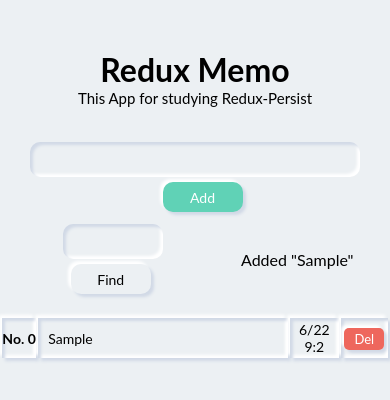
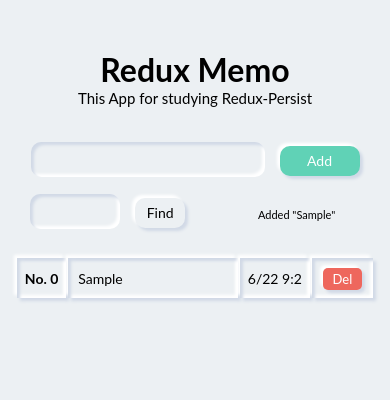
Before and after one commit to git-tune/redux-memo, a React (Create React App) app: page / in a window 390 px wide. Both pictures are taken after typing "Sample" into the empty fields and a click on the input "Add". Shown: the top 400 px of the page. Built offline with nearby package versions, Linux system fonts and the light colour scheme.

Commit message:
add responsive design

```diff
--- a/public/index.html
+++ b/public/index.html
@@ -9,7 +9,7 @@
       name="description"
       content="Web site created using create-react-app"
     />
-    <link rel="apple-touch-icon" href="%PUBLIC_URL%/logo192.png" />
+
     <link rel="manifest" href="%PUBLIC_URL%/manifest.json" />
     <title>Redux Memo</title>
   </head>
--- a/src/components/molecules/AddForm.js
+++ b/src/components/molecules/AddForm.js
@@ -3,6 +3,7 @@ import styled from 'styled-components';
 import { connect } from 'react-redux';
 import { addMemo } from '../../store/Store';
 import { colors, shadow } from '../../styles/variable';
+import { device } from '../../styles/index';
 
 const Container = styled.div``;
 
@@ -18,6 +19,9 @@ const Input = styled.input`
   transition: 0.5s;
   &:focus {
     box-shadow: ${shadow.focus_concave};
+  }
+  @media ${device.mobile} {
+    width: 60%;
   }
 `;
 
--- a/src/components/molecules/FindForm.js
+++ b/src/components/molecules/FindForm.js
@@ -3,6 +3,7 @@ import styled from 'styled-components';
 import { connect } from 'react-redux';
 import { findMemo } from '../../store/Store';
 import { shadow } from '../../styles/variable';
+import { device } from '../../styles/index';
 
 const Form = styled.form``;
 
@@ -17,6 +18,11 @@ const Input = styled.input`
   transition: 0.5s;
   &:focus {
     box-shadow: ${shadow.focus_concave};
+  }
+  @media ${device.mobile} {
+    width: 90px;
+    margin-left: 10px;
+  }
 `;
 
 const Btn = styled.input`
@@ -29,6 +35,9 @@ const Btn = styled.input`
   &:active {
     box-shadow: ${shadow.concave};
     transform: scale(0.99, 0.99);
+  }
+  @media ${device.mobile} {
+    width: 50px;
   }
 `;
 
--- a/src/components/molecules/HistoryForm.js
+++ b/src/components/molecules/HistoryForm.js
@@ -1,11 +1,15 @@
 import React, { Component } from 'react';
 import styled from 'styled-components';
 import { connect } from 'react-redux';
+import { device } from '../../styles/index';
 
 const Container = styled.div``;
 
 const History = styled.p`
   margin-top: 5px;
+  @media ${device.mobile} {
+    font-size: 11px;
+  }
 `;
 
 class HistoryForm extends Component {
--- a/src/components/molecules/Item.js
+++ b/src/components/molecules/Item.js
@@ -3,11 +3,13 @@ import styled from 'styled-components';
 import { connect } from 'react-redux';
 import { colors, shadow } from '../../styles/variable';
 import { deleteMemo } from '../../store/Store';
+import { device } from '../../styles/index';
 
 const Tr = styled.tr`
   height: 40px;
   color: ${colors.black};
   font-size: 14px;
+  }
 `;
 
 const Th = styled.th`
@@ -22,6 +24,9 @@ const MessageTd = styled.td`
   text-align: left;
   padding: 0 10px;
   box-shadow: ${shadow.concave}, ${shadow.conve};
+  @media ${device.mobile} {
+    min-width: auto;
+  }
 `;
 
 const DayTd = styled.td`
@@ -45,6 +50,9 @@ const Btn = styled.a`
   &:active {
     box-shadow: ${shadow.concave};
     font-size: 0.84rem;
+  }
+  @media ${device.mobile} {
+    margin: 3px 5px;
   }
 `;
 
--- a/src/components/molecules/Memo.js
+++ b/src/components/molecules/Memo.js
@@ -2,9 +2,13 @@ import React, { Component } from 'react';
 import { connect } from 'react-redux';
 import styled from 'styled-components';
 import Item from './Item';
+import { device } from '../../styles/index';
 
 const Table = styled.table`
   margin: 0 auto;
+  @media ${device.mobile} {
+    padding: 0 15px;
+  }
 `;
 
 class Memo extends Component {
--- a/src/components/templates/Memo.js
+++ b/src/components/templates/Memo.js
@@ -23,6 +23,7 @@ const SubTitle = styled.p`
 
 const Table = styled.table`
   margin: 5px auto 20px auto;
+  }
 `;
 
 const MemoApp = () => {
--- a/src/store/Store.js
+++ b/src/store/Store.js
@@ -63,7 +63,7 @@ const findReduce = (state, action) => {
 
   return {
     data: state.data,
-    message: 'find "' + f + '":',
+    message: 'find "' + f + '"',
     mode: 'find',
     fdata: fdata,
   };
```
